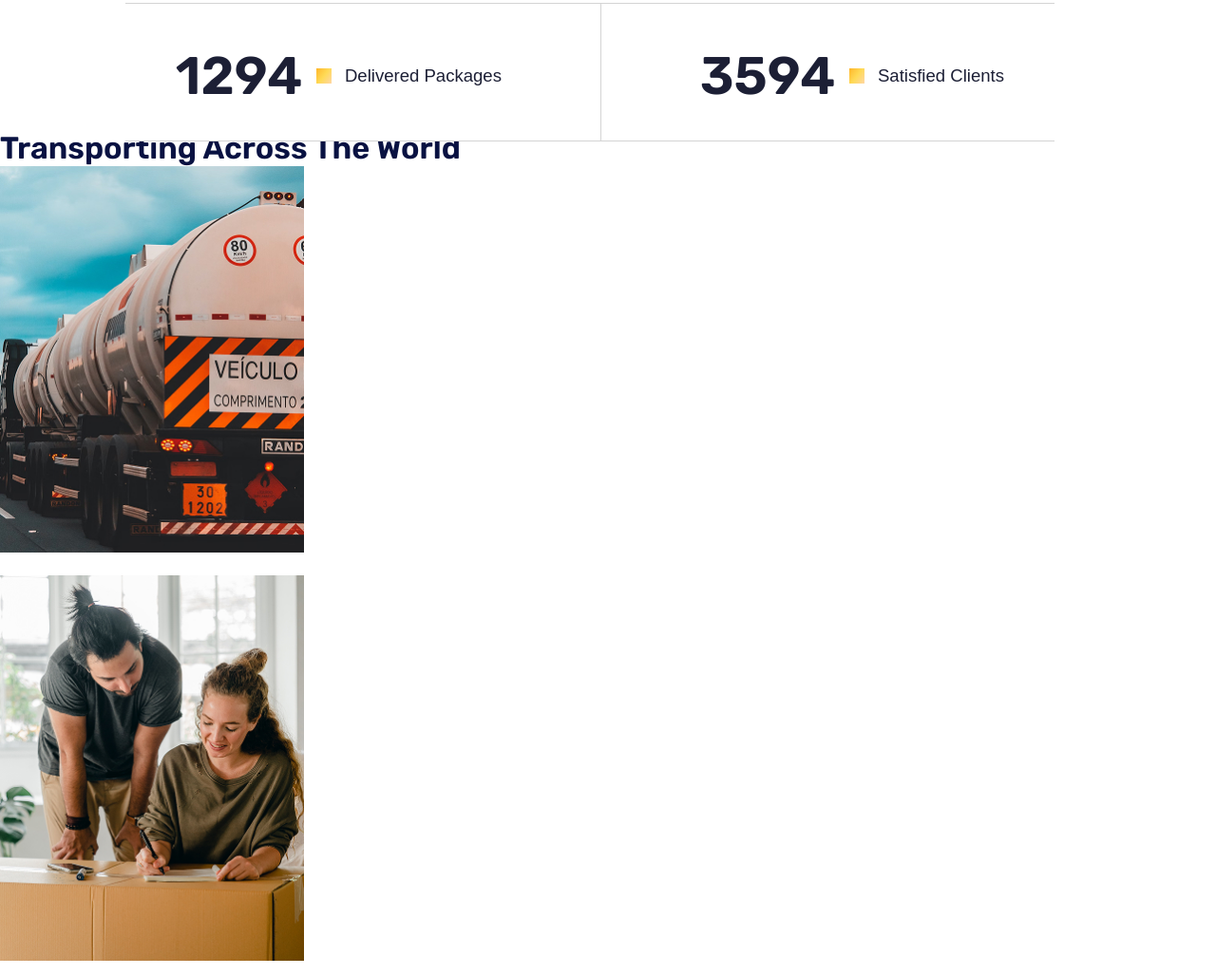
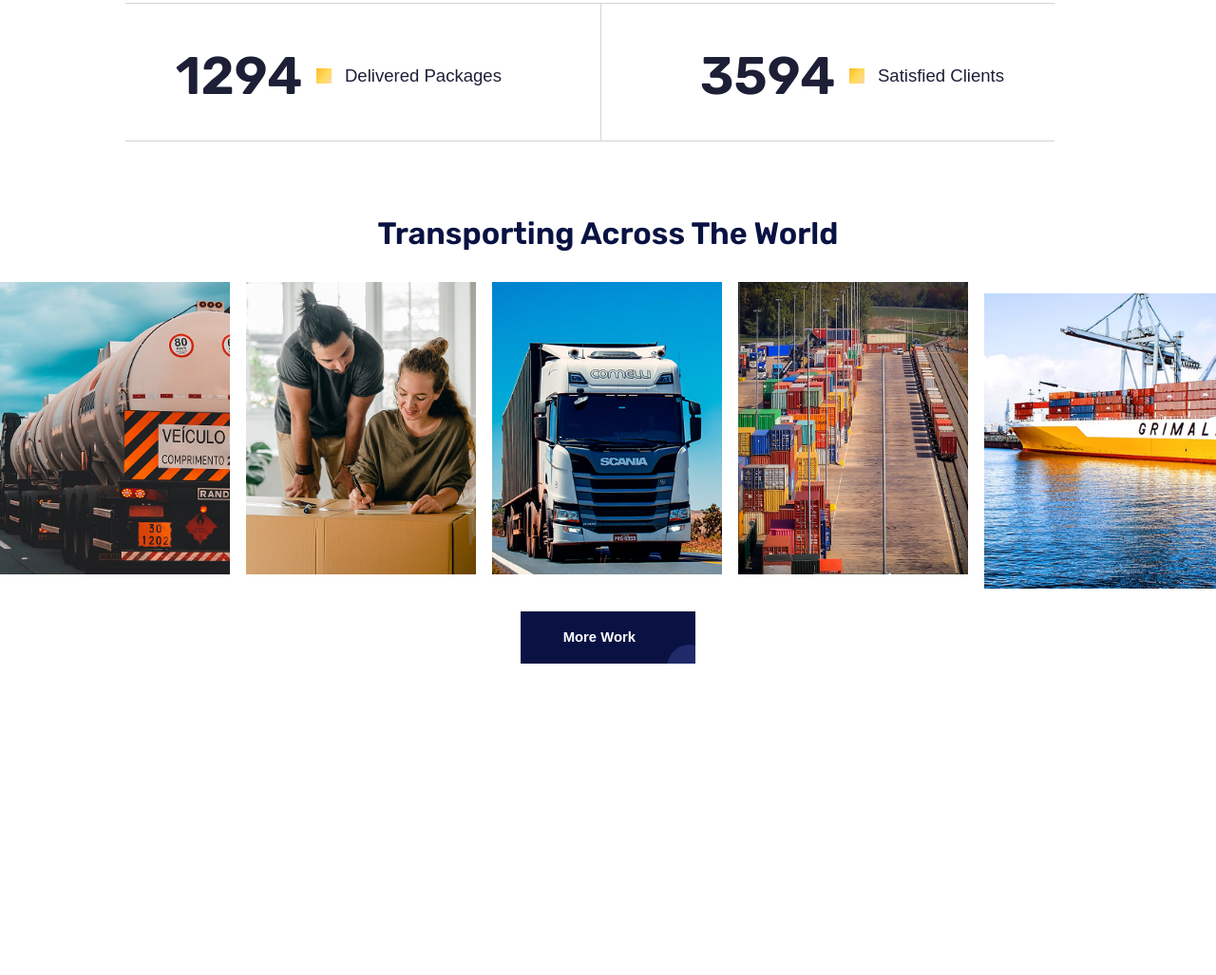
Before and after one commit to UmerNaZavode/transitflow-html, a website built with Vite: page index.html in a window 1280 px wide. Shown: the part 2351-3378 px from the top of the page at 95% size. After the commit the page ends 3050 px from the top, so only its background shows below. Built offline with nearby package versions, Linux system fonts and the light colour scheme; files whose address does not match are found by name.

Commit message:
transporting section marking finished and started style

```diff
--- a/src/scss/blocks/transporting.scss
+++ b/src/scss/blocks/transporting.scss
@@ -1,3 +1,14 @@
 .transporting {
-  position: relative;
+  display: flex;
+  flex-direction: column;
+  justify-content: center;
+  align-items: center;
+  margin-top: 9.7rem;
+
+  &__body {
+    display: flex;
+    gap: 1.8rem;
+    justify-content: center;
+    margin-top: 3.5rem;
+  }
 }
```
